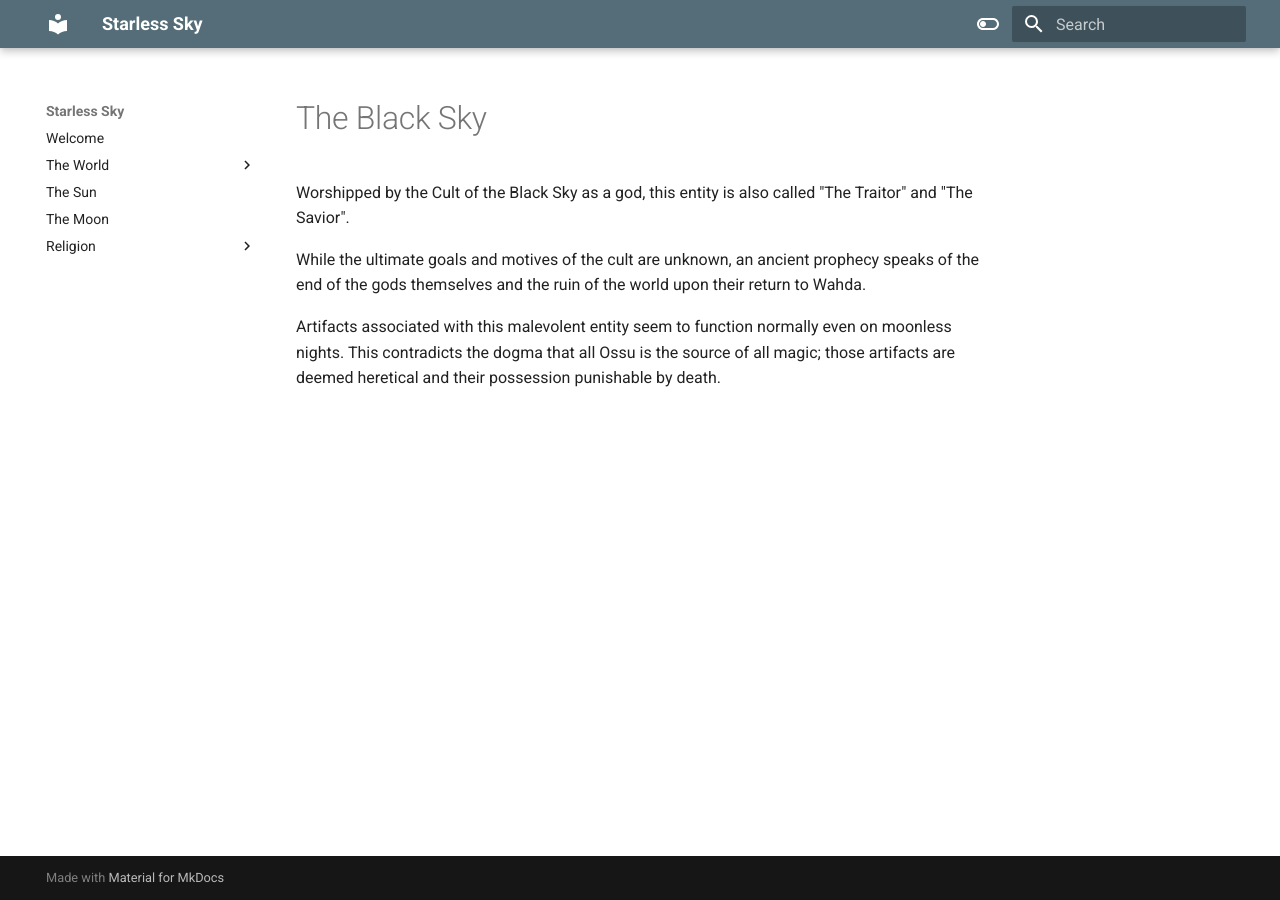
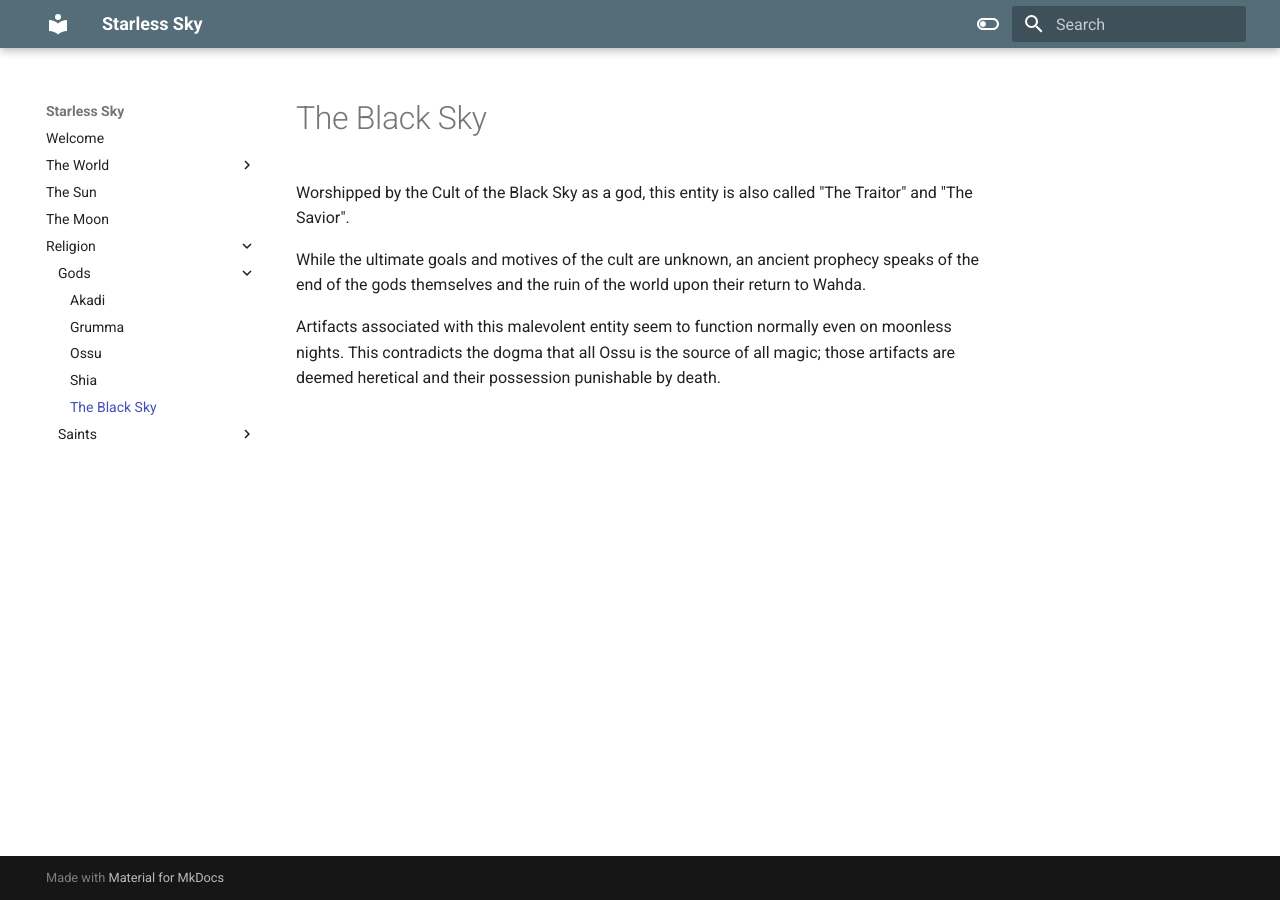
Before and after one commit to Matt4C6F656872/Starless-Sky, an MkDocs documentation site: the page built from docs/religion/gods/the-black-sky.md, in a window 1280 px wide. Built offline with MkDocs 1.6.1 and Material for MkDocs 9.7.7, drawn with Linux system fonts in a browser that asks for light colours; some of the changed lines change nothing that is shown.

Commit message:
expand index

```diff
--- a/mkdocs.yml
+++ b/mkdocs.yml
@@ -5,44 +5,62 @@
 nav:
   - Welcome: index.md # needs to be called index
   - The World:
-      - the-world/index.md
+      - Overview: the-world/index.md
       - Wahda:
-          - the-world/wahda/index.md
+          - Overview: the-world/wahda/index.md
           - Locations:
-              #- the-world/wahda/locations/index.md
               - Wahda: the-world/wahda/locations/wahda.md
               - Alhir-Alhar: the-world/wahda/locations/alhir-alhar.md
               - Temple of the Sun: the-world/wahda/locations/temple-of-the-sun.md
               - Brin's Forest: the-world/wahda/locations/brins-forest.md
       - Badlands:
-          - the-world/badlands/index.md
+          - Overview: the-world/badlands/index.md
           - Locations:
-              #- the-world/badlands/locations/index.md
-              - Mika: the-world/badlands/locations/locations/mika.md
+              - Nekya: the-world/badlands/locations/nekya.md
       - Shadowed Lands:
-          - the-world/shadowed-lands/index.md
+          - Overview: the-world/shadowed-lands/index.md
           - Locations:
-              #- locations/index.md
-              - Castle: locations/castle.md
+              - Shadowed Lands Locations: the-world/shadowed-lands/locations/index.md
       - The Lost Mountains:
-          - the-world/lost-mountains/index.md
+          - Overview: the-world/the-lost-mountains/index.md
           - Locations:
-              #- locations/index.md
-              - The Five Pillars: locations/five-pillars/index.md
+              - The Nine Pillars: the-world/the-lost-mountains/locations/the-nine-pillars.md
       - Gahere-Rere:
-          - the-world/gahere-rere/index.md
+          - Overview: the-world/gahere-rere/index.md
           - Locations:
-            - the-world/gahere-rere/locations/index.md
+              - Gahere-Rere Locations: the-world/gahere-rere/locations/index.md
   - The Sun:
-      - the-sun/index.md
+      - Overview: the-sun/index.md
   - The Moon:
-      - the-moon/index.md
+      - Overview: the-moon/index.md
   - Religion:
-      - religion/index.md
-      - Gods: religion/gods.md
+      - Overview: religion/index.md
+      - Gods:
+          - Akadi: religion/gods/akadi.md
+          - Grumma: religion/gods/grumma.md
+          - Ossu: religion/gods/Ossu.md
+          - Shia: religion/gods/Shia.md
+          - The Black Sky: religion/gods/the-black-sky.md
       - Saints:
-        - The Flower of the North: religion/saints/the-flower-of-the-north.md
-        - He Whose Steps Loosens Stones: religion/saints/he-whose-steps-loosens-stones.md
+          - The Flower of the North: religion/saints/the-flower-of-the-north.md
+          #- The Dead Watcher: religion/saints/the-dead-watcher.md
+          - The Firekeeper: religion/saints/the-firekeeper.md
+          - Hundred Sands: religion/saints/hundred-sands.md
+          - The Living Memory: religion/saints/the-living-memory.md
+          - The Mad Witch of the West: religion/saints/the-mad-witch-of-the-west.md
+          - The Muse of Mires: religion/saints/the-muse-of-mires.md
+          - The Nightmare Hunter: religion/saints/the-nightmare-hunter.md
+          - The Raindancer: religion/saints/the-raindancer.md
+          - The Relic: religion/saints/the-relic.md
+          - The Saint of Storms: religion/saints/the-saint-of-storms.md
+          - The Sivv: religion/saints/the-sivv.md
+          - The Smallfolk King: religion/saints/the-smallfolk-king.md
+          - The Sunforged: religion/saints/the-sunforged.md
+          #- The Warsmith: religion/saints/the-warsmith.md
+          - He Whose Steps Loosens Stones: religion/saints/he-whose-steps-loosens-stones.md
+          - She Who Watches the Sky: religion/saints/she-who-watches-the-sky.md
+          - They Who Walk the Paths: religion/saints/they-who-walk-the-paths.md
+
 
 theme:
   name: material
```
Also changed, not shown: docs/religion/gods/the-black-sky.md (renamed from docs/religion/gods/The Black Sky.md).
